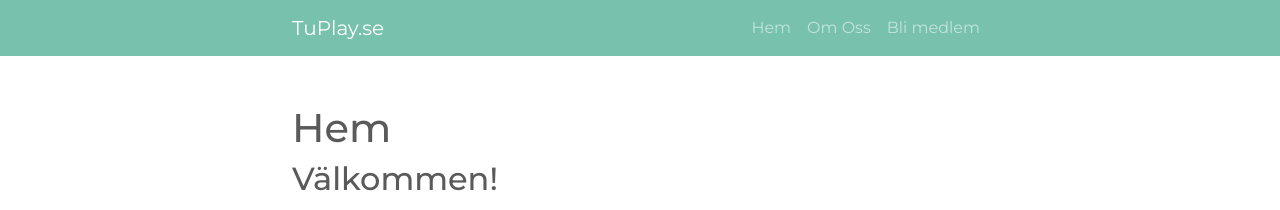
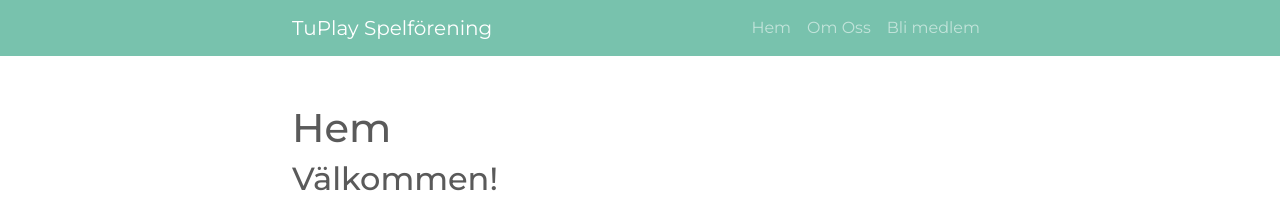
Before and after one commit to TuPlay-Spelforening/TuPlay, a Jekyll site: the page built from index.md, in a window 1280 px wide. Shown: the top 210 px of the page. Built offline with Jekyll 4.4.1, drawn with Linux system fonts in a browser that asks for light colours.

Commit message:
changed some small conf

```diff
--- a/_config.yml
+++ b/_config.yml
@@ -13,10 +13,10 @@
 # you will see them accessed via {{ site.title }}, {{ site.email }}, and so on.
 # You can create any custom variable you would like, and they will be accessible
 # in the templates via {{ site.myvariable }}.
-title: TuPlay.se
+title: TuPlay Spelförening
 email: ""
 description: >- # this means to ignore newlines until "baseurl:"
-  Placeholder for TuPlay
+  Örebros bästa spelförening, förmodligen.
 #baseurl: "" # the subpath of your site, e.g. /blog
 #url: "" # the base hostname & protocol for your site, e.g. http://example.com
 #twitter_username: jekyllrb
```
